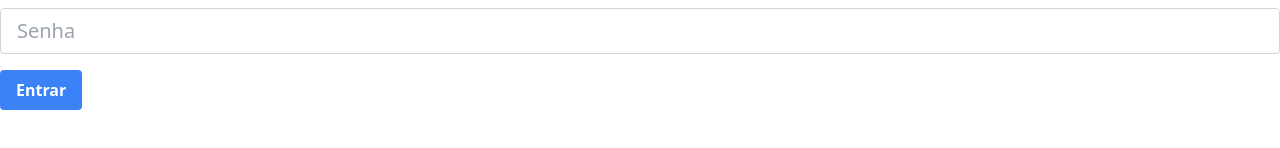
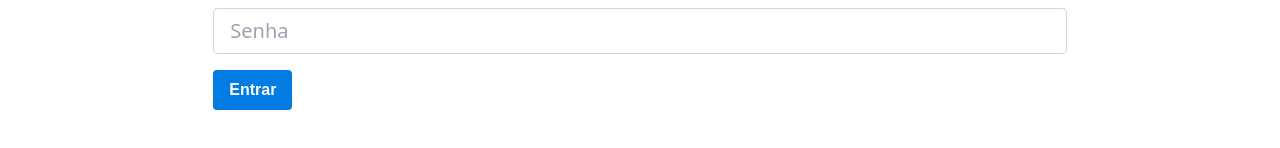
Before and after one commit to StaticDreamstate/GamaBoss, a React (Vite) app in the folder frontend/: page / in a window 1280 px wide. Shown: the part 514-662 px from the top of the page. Built offline with nearby package versions, Linux system fonts and the light colour scheme.

Commit message:
ajustes login

```diff
--- a/frontend/src/components/Button/index.tsx
+++ b/frontend/src/components/Button/index.tsx
@@ -5,7 +5,7 @@ interface IButtonProps {
 
 export default function Button(props: IButtonProps) {
   return (
-    <button className="bg-blue-500 hover:bg-blue-700 text-white font-bold py-2 px-4 rounded">
+    <button className="bg-primary-blue-1 hover:bg-primary-blue-2 text-white font-libre font-700 py-2 px-4 rounded transition-colors">
       {props.buttonLabel}
     </button>
   );
--- a/frontend/src/pages/Login/index.tsx
+++ b/frontend/src/pages/Login/index.tsx
@@ -15,7 +15,7 @@ export default function Login() {
   }
 
   return (
-    <main className="pt-10 grid justify-items-stretc">
+    <main className="pt-10 grid justify-items-center">
       <img
         src={logo}
         alt="imagem de"
@@ -26,7 +26,9 @@ export default function Login() {
       <p className=" justify-self-center pt-2 pb-5 px-10">
         Lorem ipsum, dolor sit amet consectetur adipisicing elit.
       </p>
-      <form onSubmit={handleSubmit}>
+      <form
+      className="w-2/3"
+      onSubmit={handleSubmit}>
         <input
           key={"email"}
           type="email"
```
